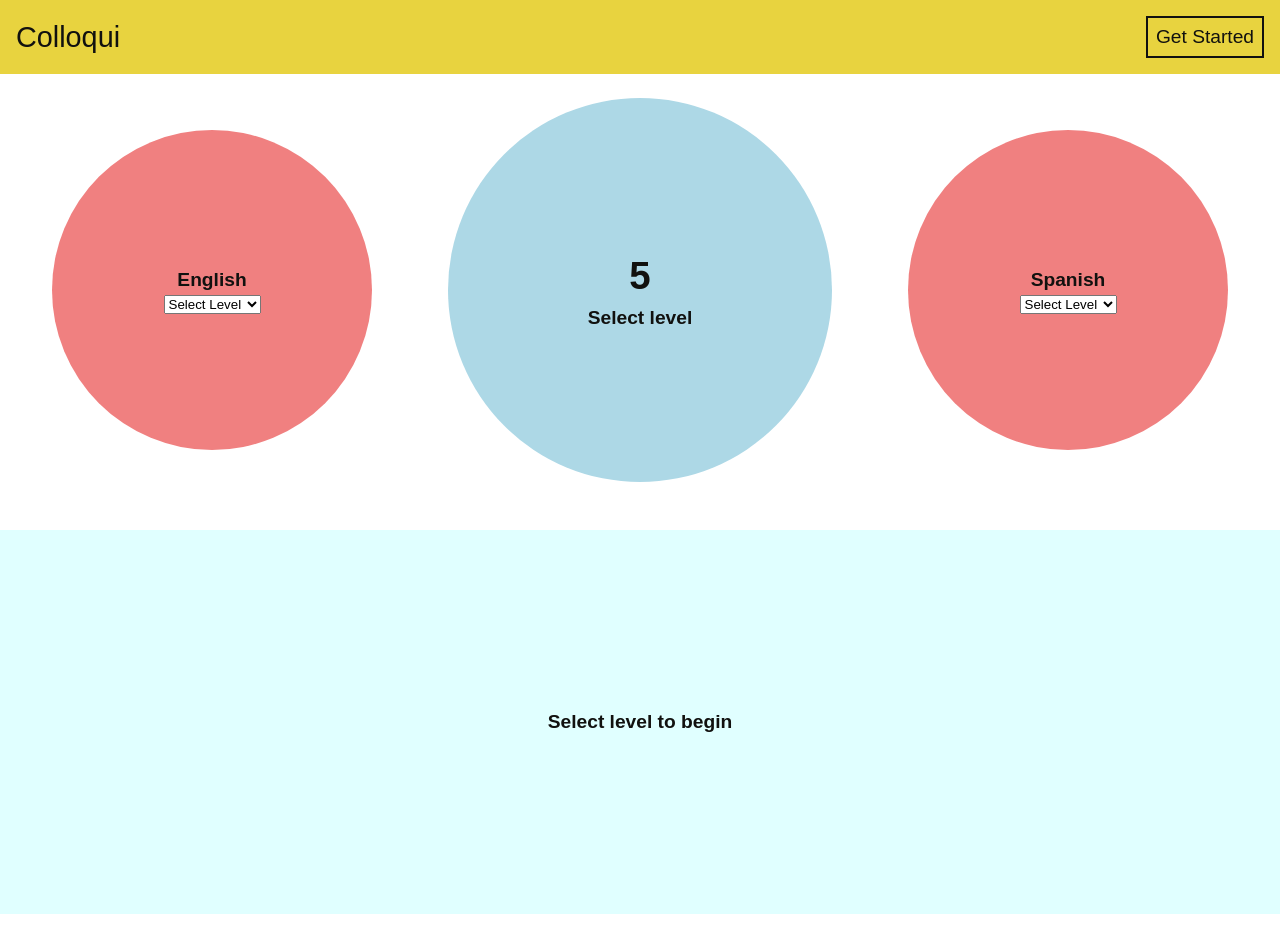
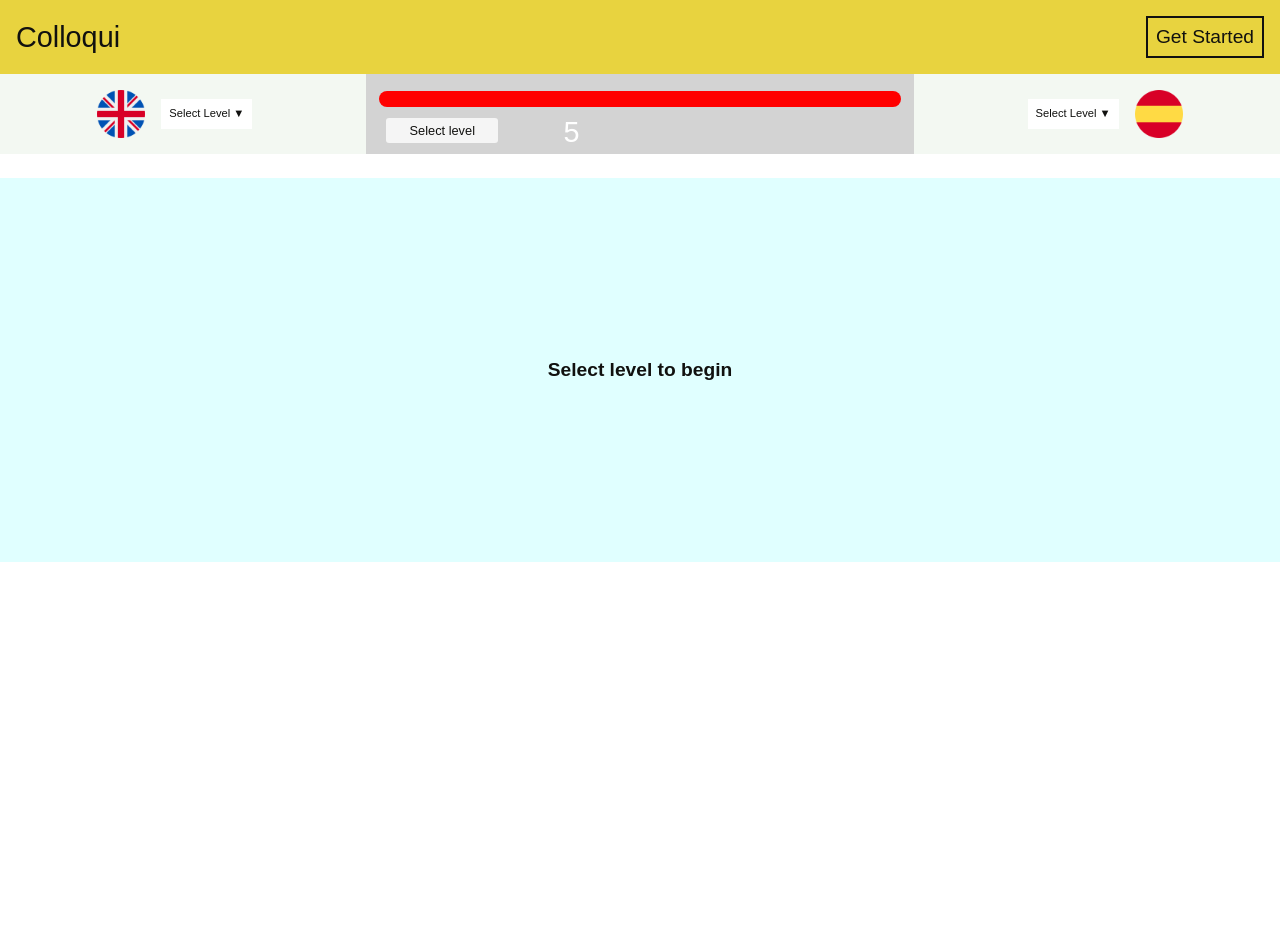
Before and after one commit to graceaveris/Colloqui, a React (Create React App) app: page / in a window 1280 px wide. After the commit the page ends 800 px from the top, so only its background shows below. Built offline with nearby package versions, Linux system fonts and the light colour scheme.

Commit message:
stying player and timer components

```diff
--- a/src/App.js
+++ b/src/App.js
@@ -4,6 +4,8 @@ import Nav from './components/Nav';
 import Player from './components/Player';
 import Timer from './components/Timer';
 import TalkPoint from './components/TalkPoint';
+import englishIcon from './images/united-kingdom.png';
+import spanishIcon from './images/spain.png';
 
 class App extends Component {
   //this component handles logic for setting up the exchange, and manages important core data.
@@ -19,6 +21,7 @@ class App extends Component {
     readyToStart: false, // lets app know when we're ready to start the exchange.
     turnCount: 6, // keeps count of the turns.
     turnLanguage: "English", // language of current turn.
+    gameStatus: '', // is clock paused or active
   }
 
   //LOGIC FOR EXCHANGE SETUP
@@ -56,7 +59,11 @@ class App extends Component {
      }
      this.setState({ turnCount: this.state.turnCount - 1, turnLanguage: updatedTurnLanguage })
   }
-   // write function to countdown
+
+
+  handleGameStatusChange = (status) => {
+     this.setState ({ gameStatus: status })
+  }
 
   render() {
     let talkPoint;
@@ -82,24 +89,31 @@ class App extends Component {
 
         <Nav />
 
+      <div className="controls">
         <Player
         class="player player--1"
+        icon={englishIcon}
         language={this.state.players[0].language}
         level={this.state.players[0].level}
         onChange={this.handleLevelSet}
+        gameStatus={this.state.gameStatus}
         />
 
         <Timer
         readyToStart={this.state.readyToStart}
         handleTurnChange={this.handleTurnChange}
-        turnCount={this.state.turnCount} />
+        turnCount={this.state.turnCount}
+        handleGameStatusChange={this.handleGameStatusChange}/>
 
         <Player
         class="player player--2"
+        icon={spanishIcon}
         language={this.state.players[1].language}
         level={this.state.players[1].level}
         onChange={this.handleLevelSet}
+        gameStatus={this.state.gameStatus}
         />
+      </div>
 
         {talkPoint}
       </div>
--- a/src/components/Player.js
+++ b/src/components/Player.js
@@ -1,20 +1,23 @@
-import React from 'react';
+import React, { Component } from 'react';
 
 const player = ( props ) => {
   //this component displays the player information
-    return (
+
+  return (
       <div className={props.class}>
-        <h3>{props.language}</h3>
-        <p>{props.level}</p>
+        <img src={props.icon} className="player__icon"/>
 
-        <form >
-            <select name="level" onChange={(e) => props.onChange(e.target.value, props.language)}>
-              <option>Select Level</option>
-              <option value="beginner">Beginner</option>
-              <option value="intermediate">Intermediate</option>
-              <option value="advanced">Advanced</option>
+       { props.gameStatus ? (<div className="player__level-text-active">{props.level}</div>)
+       : ( <div className="player__level-select">
+        <div className="player__select-text">Select Level ▼</div>
+            <select name="level" className="player__select-original" onChange={(e) => props.onChange(e.target.value, props.language)}>
+              <option value="Beginner" className="player__level-select-item">Beginner</option>
+              <option value="Intermediate">Intermediate</option>
+              <option value="Advanced">Advanced</option>
             </select>
-        </form>
+            <div className="player__level-text">{props.level}</div>
+        </div>
+        )}
 
     </div>
   );
--- a/src/components/TalkPoint.js
+++ b/src/components/TalkPoint.js
@@ -8,28 +8,28 @@ class TalkPoint extends Component {
   state = {  //wil eventually replace state with database that selects talkpoints from larger data set
       talkPoints: {
           English: {
-            beginner: {  1: { "content": "en beginner question 1"},
+            Beginner: {  1: { "content": "en beginner question 1"},
                          2: { "content": "en beginner question 2"},
                          3: { "content": "en beginner question 3"} },
-            intermediate: {
+            Intermediate: {
                          1: { "content": "en intermediate question 1"},
                          2: { "content": "en intermediate question 2"},
                          3: { "content": "en intermediate question 3"} },
-            advanced: {
+            Advanced: {
                          1: { "content": "en advanced question 1"},
                          2: { "content": "en advanced question 2"},
                          3: { "content": "en advanced question 3"}
                         },
                     },
           Spanish: {
-            beginner: {  1: { "content": "sp beginner question 1"},
+            Beginner: {  1: { "content": "sp beginner question 1"},
                          2: { "content": "sp beginner question 2"},
                          3: { "content": "sp beginner question 3"} },
-            intermediate: {
+            Intermediate: {
                          1: { "content": "sp intermediate question 1"},
                          2: { "content": "sp intermediate question 2"},
                          3: { "content": "sp intermediate question 3"} },
-            advanced: {
+            Advanced: {
                          1: { "content": "sp advanced question 1"},
                          2: { "content": "sp advanced question 2"},
                          3: { "content": "sp advanced question 3"} },
@@ -44,7 +44,7 @@ class TalkPoint extends Component {
  }
 
  componentDidUpdate(prevProps, prevState) {
-   if (prevState.currentTalkpoint === this.state.currentTalkpoint) {
+   if (prevProps.turnCount !== this.props.turnCount) {
   this.getTalkPoint();
    }
 }
@@ -63,7 +63,8 @@ class TalkPoint extends Component {
  return (
 
     <div className="talkpoint">
-        <h3>Discuss in {this.props.turnLanguage}: {this.state.currentTalkpoint}</h3>
+        <h3>Discuss in {this.props.turnLanguage}:</h3>
+        <p>{this.state.currentTalkpoint}</p>
     </div>
 
   );
--- a/src/components/Timer.js
+++ b/src/components/Timer.js
@@ -16,18 +16,28 @@ class Timer extends Component {
 
 // starts timer
   handleStartClick = () => {
-      this.countDown()
-      this.setState({ timerStatus: 'active' })
+    this.countDown()
+    this.props.handleGameStatusChange('active') //sets app.js to active
+    this.setState({ timerStatus: 'active' })
   }
+
 // pauses timer
   handlePauseClick = () => {
      if (this.props.readyToStart) {
      clearInterval(this.inter)
+     this.props.handleGameStatusChange('paused') //sets app.js to active
      this.setState({ timerStatus: 'paused' })
    }
   }
 
-//timer management
+// changes turn and setsets timer when time runs out STAYS
+changeTurn = () => {
+  clearInterval(this.inter);
+  this.props.handleTurnChange();
+  this.setState ({ countdown: 5, timerStatus: ''});
+}
+
+//timer management STAYS
   countDown() {
     this.inter = setInterval(() => {
       if (this.state.countdown <= 0) {
@@ -44,13 +54,6 @@ class Timer extends Component {
     }, 1000)
   }
 
-  // changes turn and setsets timer when time runs out
-changeTurn = () => {
-  clearInterval(this.inter);
-  this.props.handleTurnChange();
-  this.setState ({ countdown: 5, timerStatus: ''});
-}
-
   // function to update the questions etc in main app once we hit zero
 
   render() {
@@ -58,21 +61,25 @@ changeTurn = () => {
     let timerButton; //maybe need convert to function in future
 
     if (!this.props.readyToStart) { //if we are waiting on player details
-       timerButton = ( <h3>Select level</h3> )
+       timerButton = ( <div>Select level</div> )
     } else if (!this.state.timerStatus) { //player details received, ready to start
-        timerButton = ( <div className="timer__button" onClick={this.handleStartClick}> <h3>lets go!</h3> </div>)
+        timerButton = ( <div onClick={this.handleStartClick}>lets go!</div>)
     } else if (this.state.timerStatus === 'paused') { //paused
-        timerButton = ( <div className="timer__button" onClick={this.handleStartClick}> <h3>resume</h3> </div>)
+        timerButton = ( <div onClick={this.handleStartClick}> resume</div>)
     } else  { //active
-       timerButton = (<div className="timer__button" onClick={this.handlePauseClick}> <h3>pause</h3> </div>)
+       timerButton = (<div onClick={this.handlePauseClick}> pause</div>)
     }
 
   return (
     <div className="timer">
+        <div className="timer__hourglass">
+        </div>
+        <div className="timer__button">
+        {timerButton}
+        </div>
         <div className="timer__countdown">
-            <h2>{this.state.countdown}</h2>
+        {this.state.countdown}
         </div>
-        {timerButton}
     </div>
    );
   }
--- /dev/null
+++ b/src/sass/_controls.scss
@@ -0,0 +1,9 @@
+.controls {
+    width: 100%;
+    grid-column: 1 / 10;
+    background-color: #F3F8F2;
+
+    display: grid;
+    grid-template-columns: repeat(7, 1fr);
+    justify-items: center;
+}
--- a/src/sass/_player.scss
+++ b/src/sass/_player.scss
@@ -1,23 +1,69 @@
 .player {
-    border-radius: 100%;
-    width: 25vw;
-    height: 25vw;
-    margin: 1.5rem;
-    text-align: center;
-    background-color: lightcoral;
+
+    align-self: stretch;
+    width: 100%;
+    padding: .5rem;
 
     display: flex;
-    flex-direction: column;
     justify-content: center; //aligns the text
-    align-self: center; //aligns the circle
 
 
     &--1 {
-        grid-column: 1 / 4;
-
+        grid-column: 1 / 3;
+        align-items: center; //aligns vertically
     }
 
     &--2 {
-        grid-column:  7 / 10;
+        grid-column:  6 / 8;
+        align-items: center; //aligns vertically
+        flex-direction: row-reverse;
+    }
+
+    &__icon {
+        height: 3rem;
+        width: 3rem;
+    }
+
+    &__level-select {
+        background-color: white;
+        position: relative;
+        margin: 1rem;
+        padding: .5rem;
+        outline: none;
+
+        .p {
+            font-size: .2rem;
+        }
+
+
+        &:hover {
+            background-color: whitesmoke;
+        }
+    }
+
+    &__select-text {
+        font-size: .7rem;
+    }
+
+    &__level-text {
+        font-weight: bold;
+        margin-top: 2px;
+    }
+
+    &__level-text-active {
+        font-size: .8rem;
+        padding: .8rem;
+        font-weight: bold;
+        margin: 1rem;
+        padding: .5rem;
+    }
+
+    &__select-original {
+        position: absolute;
+        width: 95%;
+        height: 100%;
+        left: 0px;
+        top: 0px;
+        opacity: 0;
     }
 }
--- a/src/sass/_timer.scss
+++ b/src/sass/_timer.scss
@@ -1,22 +1,38 @@
 .timer {
-    grid-column: 4 / 7;
-    background-color: lightblue;
-    border-radius: 100%;
-    margin: 1.5rem;
-    width: 30vw;
-    height: 30vw;
+    grid-column: 3 / 6;
+    background-color: lightgray;
+    width: 100%;
+    height: 5rem;
     text-align: center;
 
-    display: flex;
-    flex-direction: column;
-    justify-content: center;
+    display: grid;
+    grid-template-columns: repeat(4, 1fr);
+    align-items: center;
+    justify-items: center;
 
     &__countdown {
-       font-size: 3rem;
+       font-size: 1.8rem;
+       color: white;
+    }
+
+    &__hourglass {
+        background-color: red;
+        width: 95%;
+        height: 1rem;
+        grid-column: 1 / 5;
+        align-self: center;
+        border-radius: 1cm;
+        margin-top: .8rem;
     }
 
     &__button {
-        font-size: 1.7rem;
-        text-decoration: underline;
+        font-size: .8rem;
+        background-color: whitesmoke;
+        width: 7rem;
+        padding: 5px;
+        margin-bottom: 5px;
+        margin-left: 1rem;
+        border-radius: 3px;
+
     }
 }
--- a/src/sass/main.scss
+++ b/src/sass/main.scss
@@ -4,3 +4,4 @@
 @import "player";
 @import "typo";
 @import "talkpoint";
+@import "controls";
```
Also changed, not shown: src/images/spain.png (added), src/images/united-kingdom.png (added).
